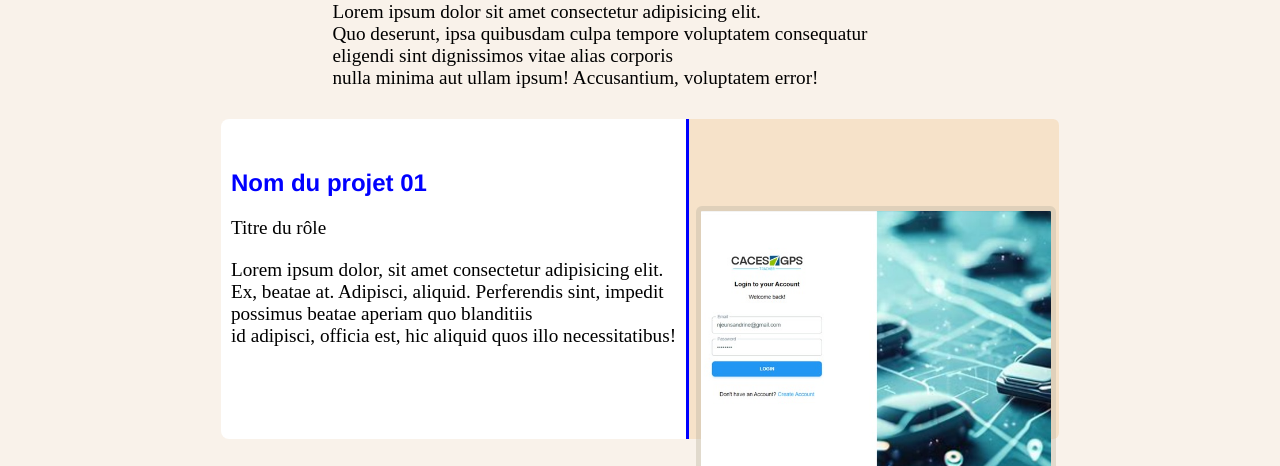
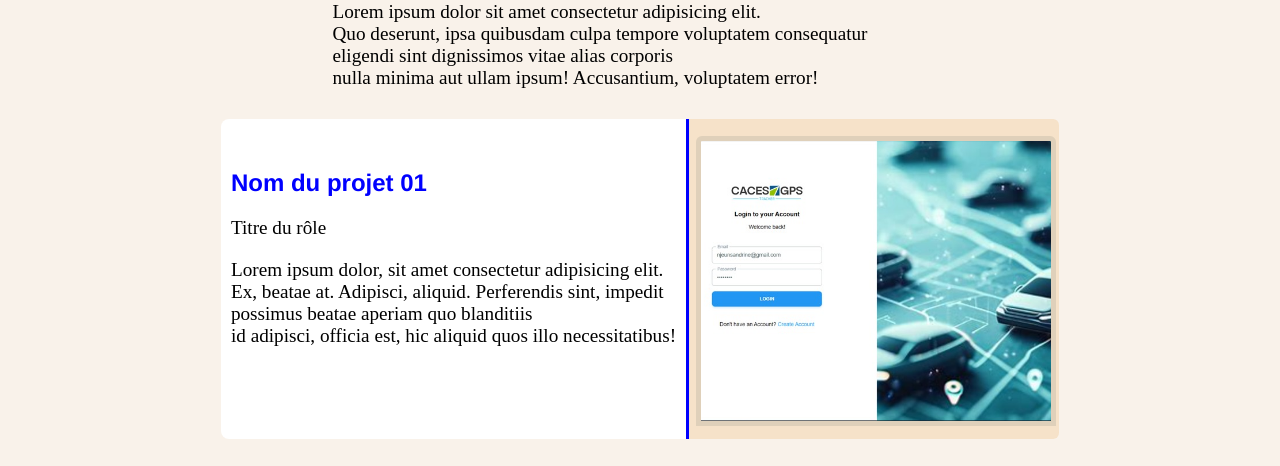
Before and after one commit to tnsphoenix/portfolio, a plain HTML site: page pages/projets.html in a window 1280 px wide. Shown: the part 255-721 px from the top of the page. Drawn offline with Linux system fonts and the light colour scheme.

Commit message:
modif img projet

```diff
--- a/css/projets.css
+++ b/css/projets.css
@@ -80,15 +80,18 @@
   object-fit: cover;
   border-radius: 6px 6px 0 0;
   margin-right: 40px;
-  margin-top: -25px;
+  margin-top: -95px;
   margin-left: 7px;
+
 }
 
 .card_img {
   width: auto;
-  height: auto;
+  height: 320px;
   margin-right: 0px;
   border-radius: 0px 6px 6px 0px;
+   margin-bottom: 200px;
+
 }
 
 .background_img_paire {
@@ -148,6 +151,7 @@
     height: 300px;
     margin: 10px 0;
     object-fit: cover;
+
   }
 
   .card_projet span h3 {
```
